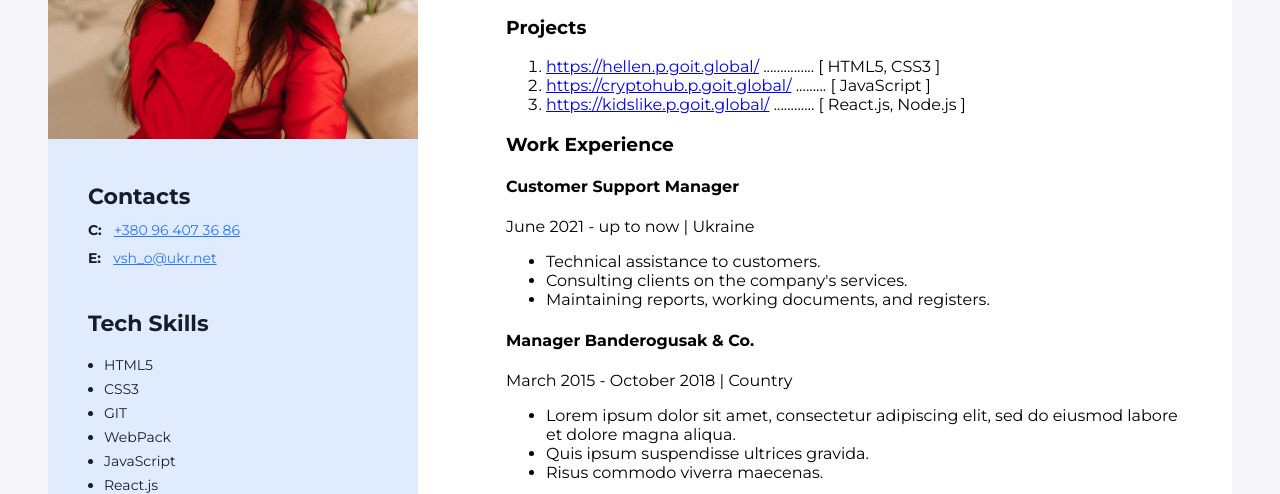
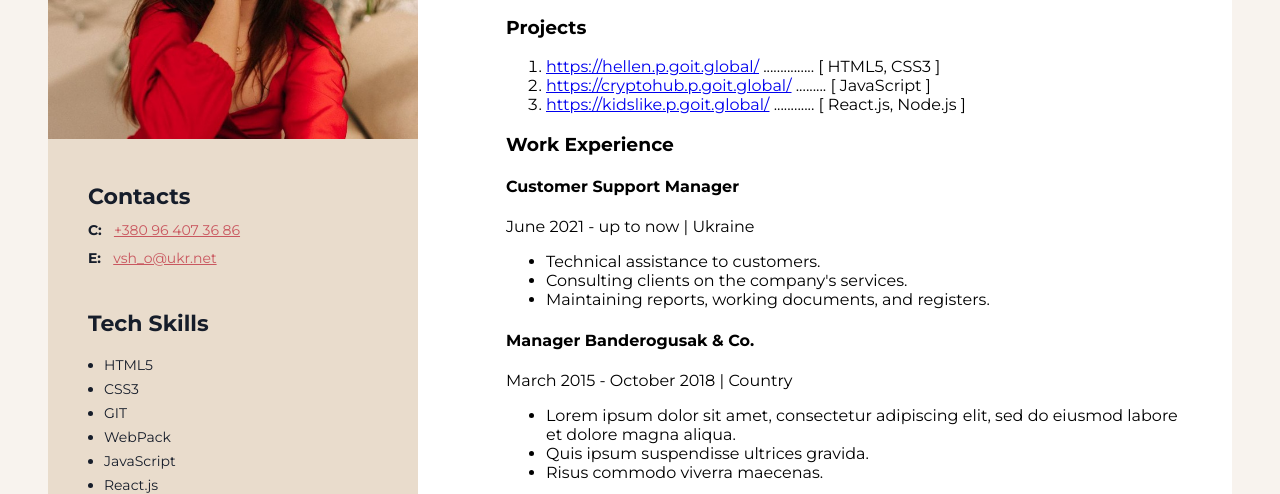
Before and after one commit to vladagl/goit-marathon-23, a plain HTML site: page index.html in a window 1280 px wide. Shown: the part 319-813 px from the top of the page. Drawn offline with Linux system fonts and the light colour scheme.

Commit message:
Colors updated

```diff
--- a/css/styles.css
+++ b/css/styles.css
@@ -1,5 +1,5 @@
 body {
-    background: #F6F6FA;
+    background: #f8f3ee;
     padding: 40px 40px 40px 40px;
     font-family: 'Montserrat', sans-serif;
 }
@@ -22,7 +22,7 @@ body {
 
 /* Sidebar */
 .sidebar {
-    background: #E0EBFE;
+    background: #e9dccc;
     padding-top: 40px;
     padding-bottom: 40px;
     box-sizing: border-box;
@@ -56,7 +56,7 @@ body {
 }
 
 .contacts-link {
-    color: #2979FF;
+    color: #c9575f;
     font-size: 14px;
     font-weight: 400;
     line-height: 24px;
```
